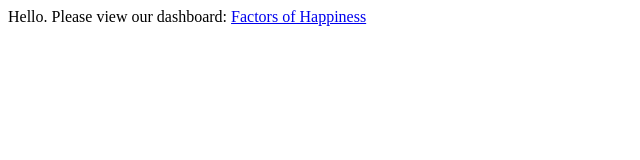
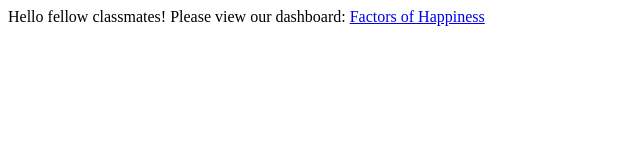
Before and after one commit to Churroholics/Churroholics.github.io, a plain HTML site: page index.html in a window 1280 px wide. Shown: the whole page, without its empty margins (0-640 px from the left). Drawn offline with Linux system fonts and the light colour scheme.

Commit message:
Update index.html

```diff
--- a/index.html
+++ b/index.html
@@ -10,4 +10,4 @@
 </script>
   <title>DSO 510 - Churroholics Project 2</title>
 </head>
-<p>Hello. Please view our dashboard: <a href="correltest.html">Factors of Happiness</a></p>
+<p>Hello fellow classmates! Please view our dashboard: <a href="correltest.html">Factors of Happiness</a></p>
```
